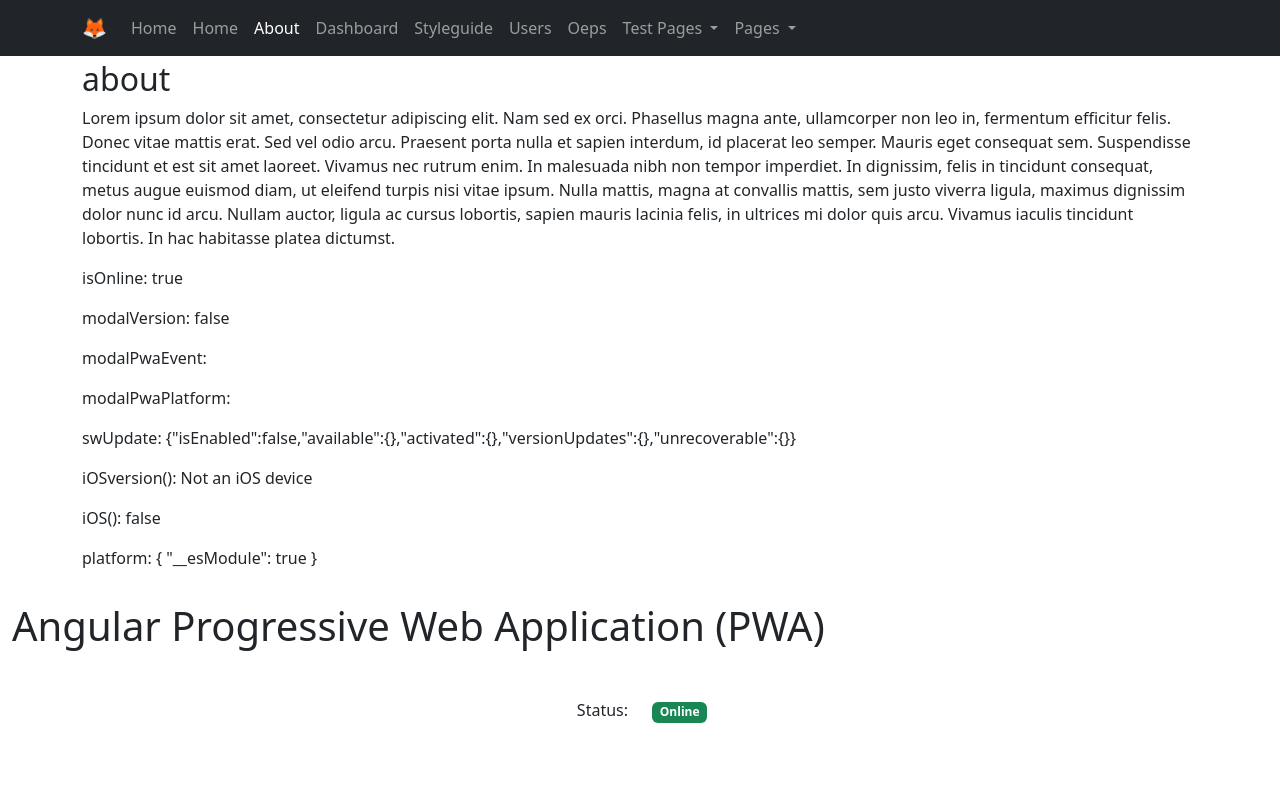
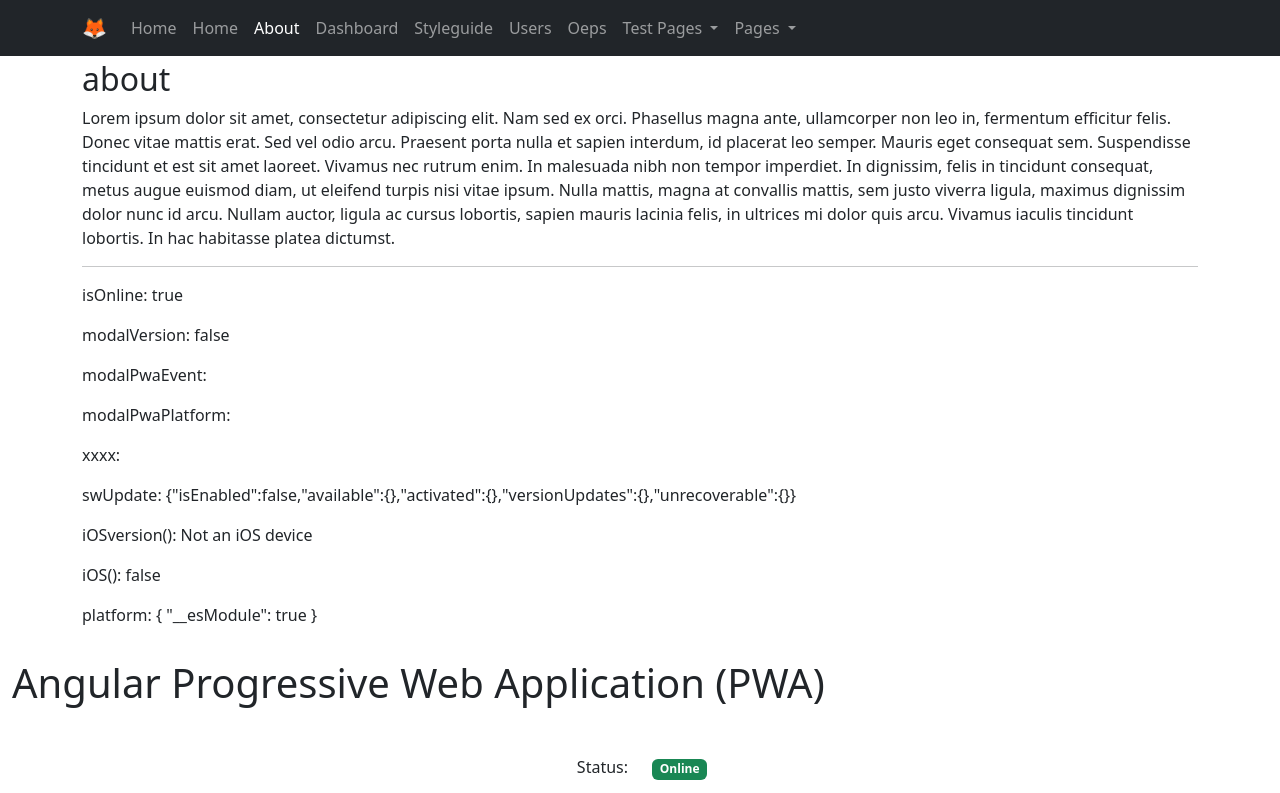
Before and after one commit to MatthijsKamstra/angular_pwa, an Angular app: page /about in a window 1280 px wide. Shown: the top 793 px of the page. Built offline with nearby package versions, Linux system fonts and the light colour scheme; a web font is replaced by a local one.

Commit message:
should work

```diff
--- a/src/app/pages/about-page/about-page.component.html
+++ b/src/app/pages/about-page/about-page.component.html
@@ -11,11 +11,13 @@
 </section>
 
 <section class="container">
+	<hr>
 	<p>isOnline: {{this.isOnline}}</p>
 	<p>modalVersion: {{this.modalVersion}}</p>
 	<p>modalPwaEvent: {{this.modalPwaEvent}}</p>
 	<p>modalPwaPlatform: {{this.modalPwaPlatform}}</p>
 	<!-- <p>this.platform: {{getPlatform()}}</p> -->
+	<p>xxxx: {{_platform().name}}</p>
 	<p>swUpdate: {{getSwUpdate()}}</p>
 	<p>iOSversion(): {{iOSversion()}}</p>
 	<p>iOS(): {{iOS()}}</p>
--- a/src/app/pages/about-page/about-page.component.ts
+++ b/src/app/pages/about-page/about-page.component.ts
@@ -4,6 +4,8 @@ import { SwUpdate, VersionReadyEvent } from '@angular/service-worker';
 import { filter, map } from 'rxjs';
 
 import * as platform from 'platform';
+
+
 
 @Component({
 	selector: 'app-about-page',
@@ -16,6 +18,9 @@ export class AboutPageComponent implements OnInit {
 	modalVersion: boolean;
 	modalPwaEvent: any;
 	modalPwaPlatform: string | undefined;
+
+
+	platform: any;
 
 	constructor(
 		// private platform: Platform,
@@ -146,6 +151,10 @@ export class AboutPageComponent implements OnInit {
 	// }
 
 
+	_platform(): any {
+		return platform;
+	}
+
 
 	getPlatformJS(): string {
 		return `${JSON.stringify(platform, null, 2)}`;
```
